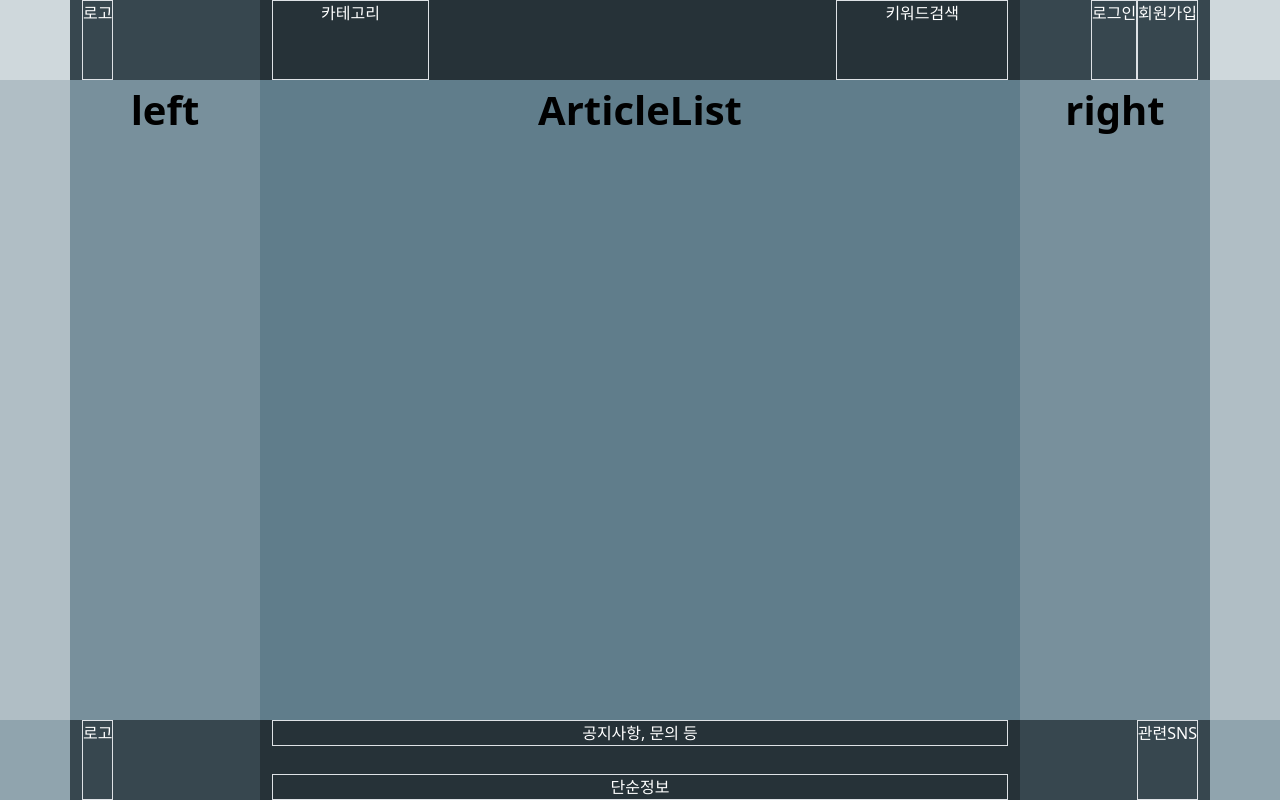
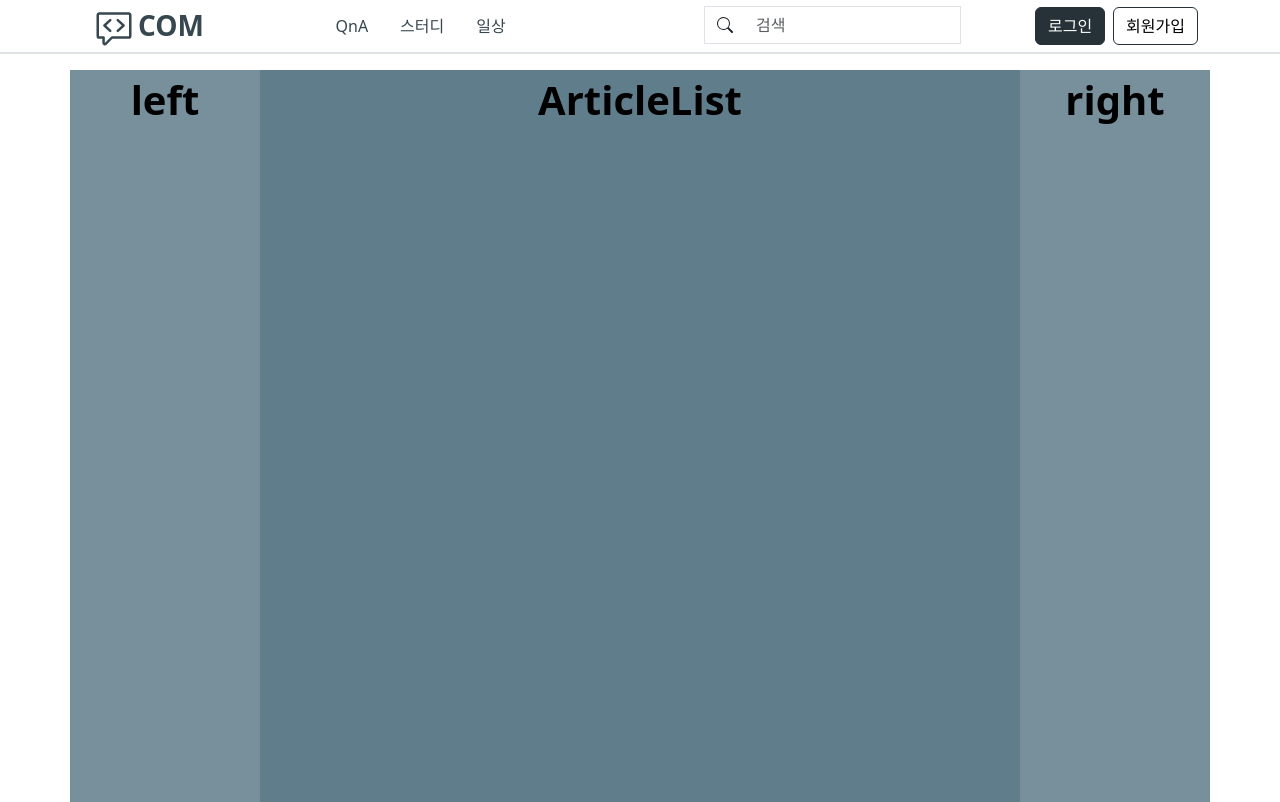
Before and after one commit to rhos0129/community-web, a React (Create React App) app: page /articles in a window 1280 px wide. Shown: the top 802 px of the page. Built offline with nearby package versions, Linux system fonts and the light colour scheme.

Commit message:
design : 헤더 퍼블

```diff
--- a/src/assets/scss/_layout.scss
+++ b/src/assets/scss/_layout.scss
@@ -3,17 +3,9 @@
     padding: 0;
 }
 
-#header{
-    width: 100%;
-    height: 10vh;
-    background-color: var(--bluegray100);
-
-}
-
 #main{
     width: 100%;
-    height: 80vh;
-    background-color: var(--bluegray200);
+    height: 200vh;
 
     p{
         text-align: center;
--- a/src/components/Header.js
+++ b/src/components/Header.js
@@ -1,29 +1,39 @@
 import React from 'react'
-import { Col, Container, Row} from 'react-bootstrap'
+import { Col, Container, Form, InputGroup, Stack, Nav, Row, Button } from 'react-bootstrap'
+import { BsSearch } from "react-icons/bs";
+import { GoCodeReview } from "react-icons/go";
 
 const Header = () => {
     return (
-        <header id='header' role='banner'>
-            <Container className='h-100 text-center'>
-                <Row className='h-100 text-bg-bluegray800'>
+        <header id='header' role='banner' className='sticky-top h-100 bg-white border-bottom border-2 mb-3' >
+            <Container fluid="xl">
+                <Row className='d-flex align-items-center'>
                     <Col className='d-flex justify-content-start'>
-                        <span className='border'>로고</span>
+                        <h1 className='h3 mt-2 mb-1 mx-2 d-flex align-items-center'>
+                            <a href='/' className='link-bluegray800 link-underline-opacity-0' >
+                                <GoCodeReview className='mx-1' style={{ width: '40px', height: '40px' }} />
+                                <span className='fw-bold text-uppercase'>com</span>
+                            </a>
+                        </h1>
                     </Col>
-                    <Col className='col-8 bg-bluegray900 d-flex justify-content-between'>
-                        <div className='border px-5'>
-                            카테고리
-                        </div>
-                        <div className='border px-5'>
-                            키워드검색
-                        </div>
+                    <Col className='col-7 d-flex justify-content-between'>
+                        <Nav>
+                            <Nav.Link href='' className='link-bluegray800 link-underline-opacity-0 link-opacity-50-hover' >QnA</Nav.Link>
+                            <Nav.Link href='' className='link-bluegray800 link-underline-opacity-0 link-opacity-50-hover'>스터디</Nav.Link>
+                            <Nav.Link href='' className='link-bluegray800 link-underline-opacity-0 link-opacity-50-hover'>일상</Nav.Link>
+                        </Nav>
+                        <InputGroup className='border h-50' style={{ width: '40%', height: '38px' }}>
+                            <InputGroup.Text className='border-0 bg-white'>
+                                <BsSearch />
+                            </InputGroup.Text>
+                            <Form.Control className='border-0 shadow-none' placeholder="검색"/>
+                        </InputGroup>
                     </Col>
                     <Col className='d-flex justify-content-end text-wrap'>
-                        <div className='border'>
-                            로그인
-                        </div>
-                        <div className='border'>
-                            회원가입
-                        </div>
+                        <Stack gap={2} direction="horizontal" className="">
+                            <Button className="text-bg-bluegray900 border-bluegray900">로그인</Button>
+                            <Button className="border-bluegray900 bg-white text-black">회원가입</Button>
+                        </Stack>
                     </Col>
                 </Row>
             </Container>
```
